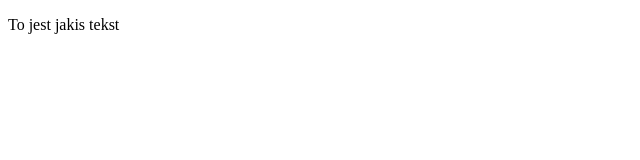
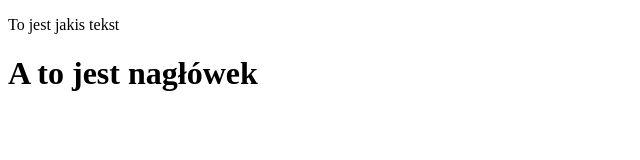
Before and after one commit to Luka-webdev/nauka_gita, a plain HTML site: page index.html in a window 1280 px wide. Shown: the whole page, without its empty margins (0-640 px from the left). Drawn offline with Linux system fonts and the light colour scheme.

Commit message:
Add headers

```diff
--- a/index.html
+++ b/index.html
@@ -7,5 +7,6 @@
   </head>
   <body>
     <p>To jest jakis tekst</p>
+    <h1>A to jest nagłówek</h1>
   </body>
 </html>
```
